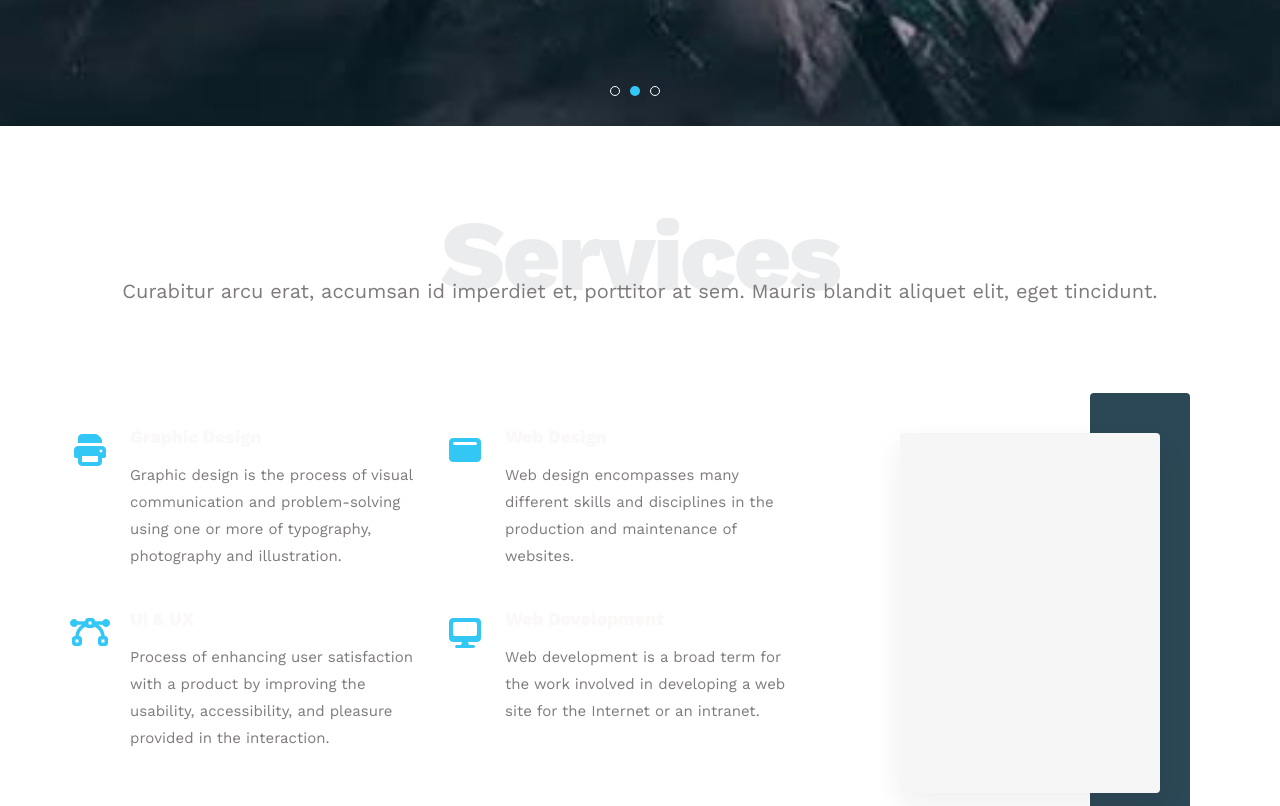
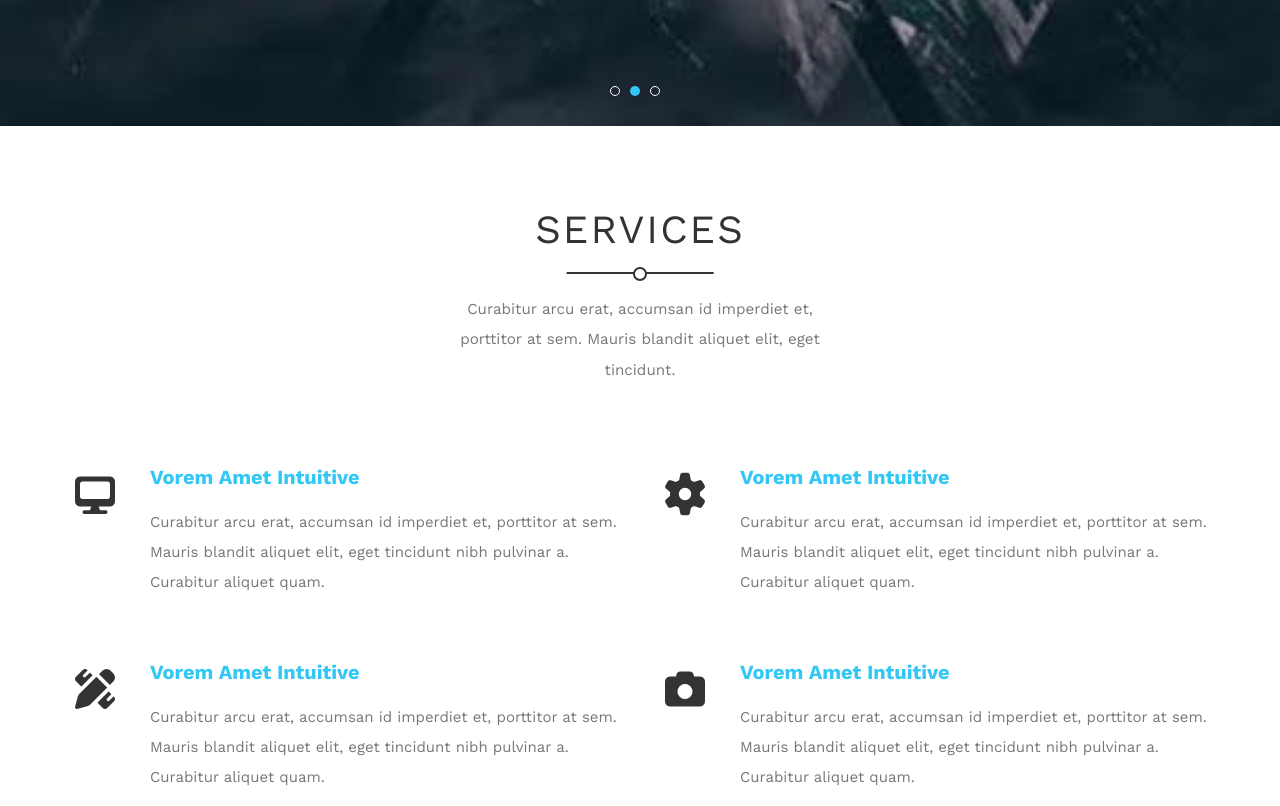
Before and after one commit to MostafaAbdElFatah/Templates, a plain HTML site: page index.html in a window 1280 px wide. Shown: the part 674-1480 px from the top of the page. Drawn offline with nearby package versions, Linux system fonts and the light colour scheme; files whose address does not match are found by name.

Commit message:
feat(services): implement Kasper template services grid and dynamic section heading component

```diff
--- a/assets/css/base.css
+++ b/assets/css/base.css
@@ -16,10 +16,12 @@
   );
 
   --color-secondary: #2c4755;
+  --color-dark: #333333;
   --color-text: #fbf8f8;
-  --color-text-muted: #7e7a7a;
+  --color-text-muted: #777777;
   --color-heading-faded: #ebeced;
   --color-background: #000;
+  --color-white: #ffffff;
   --color-surface: #f6f6f6;
   --color-page: #eeeeee;
   --color-border: #eeeeee;
@@ -91,7 +93,7 @@ body {
   font-size: var(--font-size-base);
   line-height: var(--line-height-base);
   color: var(--color-text);
-  /* background-color: var(--color-background); */
+  background-color: var(--color-background);
 }
 
 /* --------------------------------------------------------------------------
--- a/assets/css/components/section-heading.css
+++ b/assets/css/components/section-heading.css
@@ -1,49 +1,88 @@
 /* ==========================================================================
    Section Heading Component (components/section-heading.css)
-   Reusable across: Services, Portfolio, About, Contact
+   Reusable across: Services, Portfolio, About, Pricing, Contact, etc.
    ========================================================================== */
 
 /* --------------------------------------------------------------------------
-   1. Heading Wrapper
+   1. Heading Wrapper & Component Variables
    -------------------------------------------------------------------------- */
 .section-heading {
+  --heading-margin-bottom: clamp(3rem, 6vw, 5rem);
+  --heading-title-margin-bottom: 40px;
+  --heading-line-offset: -20px;
+  --heading-circle-size: 14px;
   text-align: center;
-  margin-bottom: clamp(3rem, 6vw, 5rem);
+  margin-bottom: var(--heading-margin-bottom);
 }
 
 /* --------------------------------------------------------------------------
-   2. Main Big Faded Title
+   2. Main Title
    -------------------------------------------------------------------------- */
-.section-heading > h2:first-child {
-  margin: 0;
-  color: var(--color-heading-faded, #ebeced);
-  font-size: clamp(3.5rem, 9vw, 6.25rem); /* 56px to 100px */
-  font-weight: 800;
-  letter-spacing: -3px;
-  text-transform: capitalize;
-  line-height: 1;
+.section-heading > h2 {
+  position: relative;
+  width: fit-content; /* box = text width */
+  margin: 0 auto var(--heading-title-margin-bottom); /* keeps it centered */
+  color: var(--color-dark, #333333);
+  font-size: clamp(2rem, 3.5vw, 2.5rem); /* ~32px to 40px */
+  font-weight: 400;
+  text-transform: uppercase;
+  letter-spacing: 2px;
+  line-height: 1.2;
+}
+
+/* Horizontal line under heading */
+.section-heading > h2::before {
+  content: "";
+  position: absolute;
+  left: 50%;
+  bottom: var(--heading-line-offset);
+  transform: translateX(-50%);
+  width: 70%;
+  height: 2px;
+  background-color: var(--color-dark, #333333);
+}
+
+/* Centered circle on the line */
+.section-heading > h2::after {
+  content: "";
+  position: absolute;
+  left: 50%;
+  bottom: var(--heading-line-offset);
+  transform: translate(-50%, 50%);
+  width: var(--heading-circle-size);
+  height: var(--heading-circle-size);
+  border-radius: 50%;
+  border: 2px solid var(--color-dark, #333333);
+  background-color: var(--color-white, #ffffff);
 }
 
 /* --------------------------------------------------------------------------
-   3. Subtitle Overlapping Slightly Below Title
+   3. Subtitle / Description Below Title
    -------------------------------------------------------------------------- */
-.section-heading > h2:first-child + p {
-  margin: -30px 0 0;
-  color: var(--color-text-muted, #797979);
-  font-size: clamp(1rem, 2vw, 1.25rem);
+.section-heading > h2 + p {
+  max-width: 400px;
+  margin: 0 auto;
+  color: var(--color-text-muted, #777777);
+  font-size: clamp(0.875rem, 1.2vw, 0.95rem);
   font-weight: 400;
-  line-height: 1.5;
+  line-height: 2;
 }
 
 /* --------------------------------------------------------------------------
-   4. Responsive Adjustments for Mobile
+   4. Responsive Adjustments
    -------------------------------------------------------------------------- */
 @media (max-width: 767px) {
-  .section-heading > h2:first-child {
-    letter-spacing: -1.5px;
+  .section-heading {
+    --heading-margin-bottom: 3rem;
   }
 
-  .section-heading > h2:first-child + p {
-    margin-top: -20px;
+  .section-heading > h2::before {
+    width: 100px;
+  }
+
+  .section-heading > h2 + p {
+    font-size: 0.875rem;
+    line-height: 1.8;
+    padding-inline: 15px;
   }
 }
--- a/assets/css/components/services.css
+++ b/assets/css/components/services.css
@@ -3,31 +3,16 @@
    ========================================================================== */
 
 /* --------------------------------------------------------------------------
-   1. Services Section Container
+   1. Services Section Container & Component Variables
    -------------------------------------------------------------------------- */
 .services {
+  --service-icon-color: var(--color-dark, #333333);
+  --service-icon-color-hover: var(--color-primary);
   padding: var(--section-padding) 0;
 }
 
 /* --------------------------------------------------------------------------
-   2. Main Two-Column Layout (Services Grid + Decorative Image)
-   -------------------------------------------------------------------------- */
-.services__content {
-  display: grid;
-  grid-template-columns: 1fr;
-  gap: 40px;
-  align-items: center;
-}
-
-@media (min-width: 992px) {
-  .services__content {
-    grid-template-columns: 2fr 1fr;
-    gap: 60px;
-  }
-}
-
-/* --------------------------------------------------------------------------
-   3. Services Items Grid (2 Columns on Desktop)
+   2. Services Grid (2 Columns on Desktop)
    -------------------------------------------------------------------------- */
 .services__grid {
   display: grid;
@@ -35,90 +20,76 @@
   gap: 30px;
 }
 
-@media (min-width: 600px) {
+@media (min-width: 767px) {
   .services__grid {
     grid-template-columns: repeat(2, 1fr);
-    gap: 35px 30px;
+    gap: 60px 40px;
   }
 }
 
 /* --------------------------------------------------------------------------
-   4. Individual Service Item Card
+   3. Individual Service Item Card
    -------------------------------------------------------------------------- */
 .service-item {
   display: flex;
   align-items: flex-start;
-  gap: 20px;
+  gap: 30px;
+}
+
+.service-item:hover {
+  transform: scale(1.02);
+}
+
+@media (max-width: 480px) {
+  .service-item:hover {
+    transform: scale(1.08);
+  }
+
+  .service-item {
+    flex-direction: column;
+    align-items: center;
+    text-align: center;
+    gap: 20px;
+  }
 }
 
 /* --------------------------------------------------------------------------
-   5. Icon Box
+   4. Icon Box
    -------------------------------------------------------------------------- */
 .service-item__icon {
   flex-shrink: 0;
-  color: var(--color-primary);
-  font-size: 2rem;
+  color: var(--service-icon-color);
+  font-size: 2.5rem;
   margin-top: 4px;
-  transition: transform var(--transition-fast);
+  transition:
+    transform var(--transition-fast),
+    color var(--transition-fast);
 }
 
 .service-item:hover .service-item__icon {
+  color: var(--service-icon-color-hover);
   transform: scale(1.1);
 }
 
 /* --------------------------------------------------------------------------
-   6. Content (Title & Description)
+   5. Content (Title & Description)
    -------------------------------------------------------------------------- */
 .service-item__body {
   flex: 1;
 }
 
 .service-item__title {
-  margin: 0 0 12px;
-  color: var(--color-text);
-  font-size: 1.125rem;
-  font-weight: 800;
-  letter-spacing: -0.2px;
+  margin: 0 0 15px;
+  color: var(--color-primary);
+  font-size: 1.25rem;
+  font-weight: 700;
+  text-transform: capitalize;
 }
 
 .service-item__desc {
   margin: 0;
-  color: var(--color-text-muted);
+  color: var(--color-text-muted, #777777);
   font-size: 0.9375rem;
   font-weight: 400;
-  line-height: 1.8;
+  line-height: 2;
 }
-
-/* --------------------------------------------------------------------------
-   7. Decorative Poster Image with Dark Accent Backdrop
-   -------------------------------------------------------------------------- */
-.services__image-wrapper {
-  display: flex;
-  margin-top: 50px;
-  justify-content: center;
-}
-
-.services__image-card {
-  position: relative;
-  width: 260px;
-  height: 360px;
-  background: var(--color-surface) url(../../images/snowy-mountain.jpg);
-  background-size: cover;
-  background-position: center top;
-  background-repeat: no-repeat;
-  border-radius: 4px;
-  box-shadow: 0 12px 30px rgba(29, 22, 22, 0.07);
-}
-
-/* Dark accent shape extending behind the card on the right */
-.services__image-card::before {
-  content: "";
-  position: absolute;
-  top: calc(var(--img-padding) / -2);
-  right: -30px;
-  width: 100px;
-  height: calc(100% + var(--img-padding));
-  background-color: var(--color-secondary);
-  border-radius: 4px;
-  z-index: -1;
-}
--- a/assets/css/layout.css
+++ b/assets/css/layout.css
@@ -9,6 +9,10 @@
   width: var(--container-width);
   margin-inline: auto;
   padding-inline: var(--container-padding);
+}
+
+.bg-white {
+  background-color: var(--color-white, #ffffff);
 }
 
 /* Small devices (tablets, 768px and up) */
--- a/index.html
+++ b/index.html
@@ -77,7 +77,7 @@
         <!-- =================================================================
              Services Section
              ================================================================= -->
-        <section class="services" id="services" aria-labelledby="services-title">
+        <section class="services bg-white" id="services" aria-labelledby="services-title">
             <div class="container">
                 <div class="section-heading">
                     <h2 id="services-title">Services</h2>
@@ -85,70 +85,58 @@
                         eget tincidunt.</p>
                 </div>
                 <!-- Services Content Grid -->
-                <div class="services__content">
                 <div class="services__grid">
-                        <!-- Service 1: Graphic Design -->
-                        <article class="service-item">
-                            <div class="service-item__icon" aria-hidden="true">
-                                <i class="fa-solid fa-print"></i>
-                            </div>
-                            <div class="service-item__body">
-                                <h3 class="service-item__title">Graphic Design</h3>
-                                <p class="service-item__desc">
-                                    Graphic design is the process of visual communication and problem-solving using one
-                                    or more of typography, photography and illustration.
-                                </p>
-                            </div>
-                        </article>
-
-                        <!-- Service 2: Web Design -->
-                        <article class="service-item">
-                            <div class="service-item__icon" aria-hidden="true">
-                                <i class="fa-solid fa-window-maximize"></i>
-                            </div>
-                            <div class="service-item__body">
-                                <h3 class="service-item__title">Web Design</h3>
-                                <p class="service-item__desc">
-                                    Web design encompasses many different skills and disciplines in the production and
-                                    maintenance of websites.
-                                </p>
-                            </div>
-                        </article>
-
-                        <!-- Service 3: UI & UX -->
-                        <article class="service-item">
-                            <div class="service-item__icon" aria-hidden="true">
-                                <i class="fa-solid fa-bezier-curve"></i>
-                            </div>
-                            <div class="service-item__body">
-                                <h3 class="service-item__title">UI &amp; UX</h3>
-                                <p class="service-item__desc">
-                                    Process of enhancing user satisfaction with a product by improving the usability,
-                                    accessibility, and pleasure provided in the interaction.
-                                </p>
-                            </div>
-                        </article>
-
-                        <!-- Service 4: Web Development -->
+                    <!-- Service 1: Vorem amet intuitive -->
                     <article class="service-item">
                         <div class="service-item__icon" aria-hidden="true">
                             <i class="fa-solid fa-desktop"></i>
                         </div>
                         <div class="service-item__body">
-                                <h3 class="service-item__title">Web Development</h3>
+                            <h3 class="service-item__title">Vorem amet intuitive</h3>
                             <p class="service-item__desc">
-                                    Web development is a broad term for the work involved in developing a web site for
-                                    the Internet or an intranet.
+                                Curabitur arcu erat, accumsan id imperdiet et, porttitor at sem. Mauris blandit aliquet elit, eget tincidunt nibh pulvinar a. Curabitur aliquet quam.
                             </p>
                         </div>
                     </article>
+
+                    <!-- Service 2: Vorem amet intuitive -->
+                    <article class="service-item">
+                        <div class="service-item__icon" aria-hidden="true">
+                            <i class="fa-solid fa-cog"></i>
                         </div>
+                        <div class="service-item__body">
+                            <h3 class="service-item__title">Vorem amet intuitive</h3>
+                            <p class="service-item__desc">
+                                Curabitur arcu erat, accumsan id imperdiet et, porttitor at sem. Mauris blandit aliquet elit, eget tincidunt nibh pulvinar a. Curabitur aliquet quam.
+                            </p>
+                        </div>
+                    </article>
 
-                    <!-- Decorative Image Card -->
-                    <div class="services__image-wrapper" aria-hidden="true">
-                        <div class="services__image-card">
+                    <!-- Service 3: Vorem amet intuitive -->
+                    <article class="service-item">
+                        <div class="service-item__icon" aria-hidden="true">
+                            <i class="fa-solid fa-pen-ruler"></i>
                         </div>
+                        <div class="service-item__body">
+                            <h3 class="service-item__title">Vorem amet intuitive</h3>
+                            <p class="service-item__desc">
+                                Curabitur arcu erat, accumsan id imperdiet et, porttitor at sem. Mauris blandit aliquet elit, eget tincidunt nibh pulvinar a. Curabitur aliquet quam.
+                            </p>
                         </div>
+                    </article>
+
+                    <!-- Service 4: Vorem amet intuitive -->
+                    <article class="service-item">
+                        <div class="service-item__icon" aria-hidden="true">
+                            <i class="fa-solid fa-camera"></i>
+                        </div>
+                        <div class="service-item__body">
+                            <h3 class="service-item__title">Vorem amet intuitive</h3>
+                            <p class="service-item__desc">
+                                Curabitur arcu erat, accumsan id imperdiet et, porttitor at sem. Mauris blandit aliquet elit, eget tincidunt nibh pulvinar a. Curabitur aliquet quam.
+                            </p>
+                        </div>
+                    </article>
                 </div>
             </div>
         </section>
```
Lines whose indentation alone changed are shown as unchanged.
